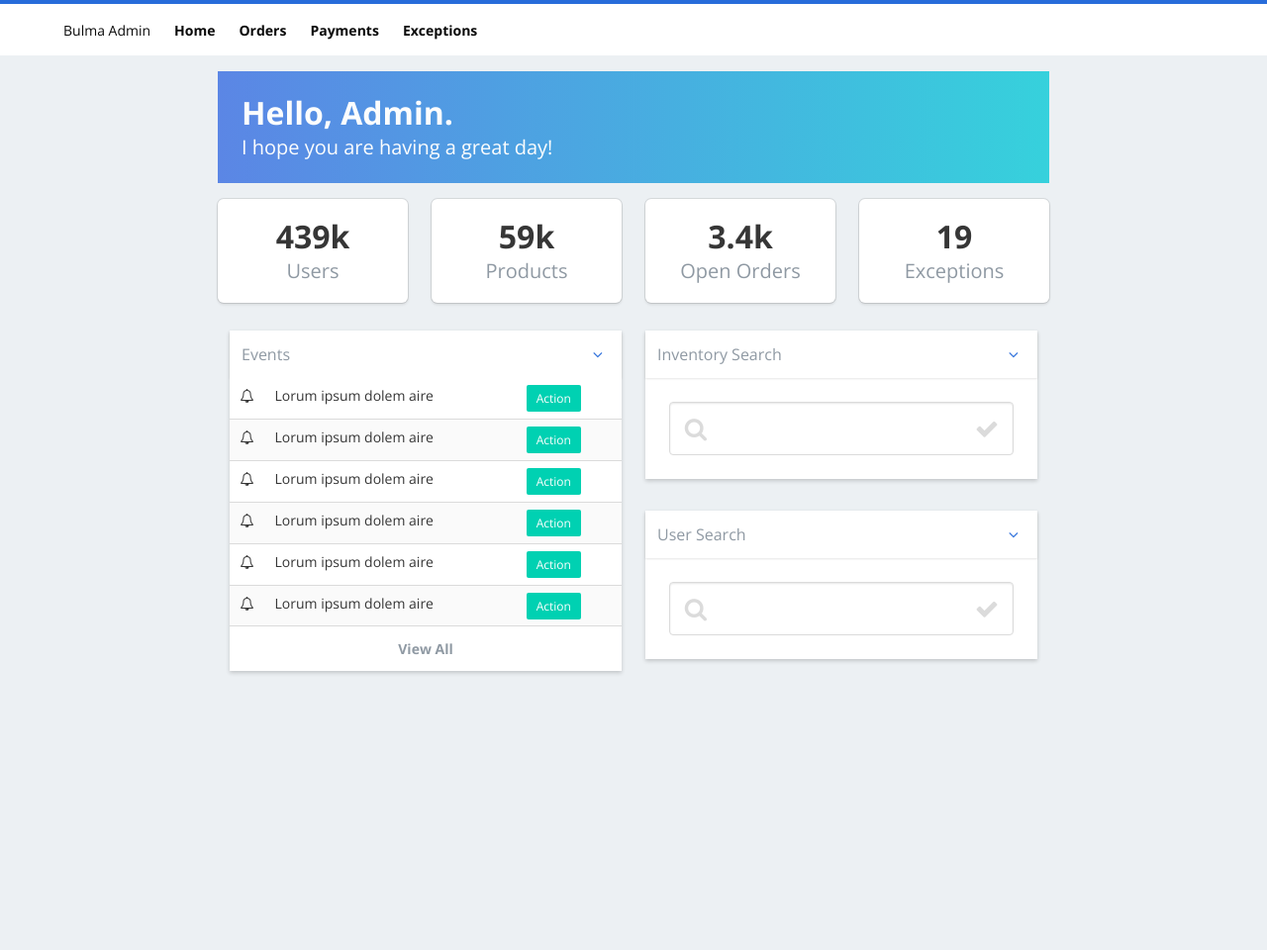
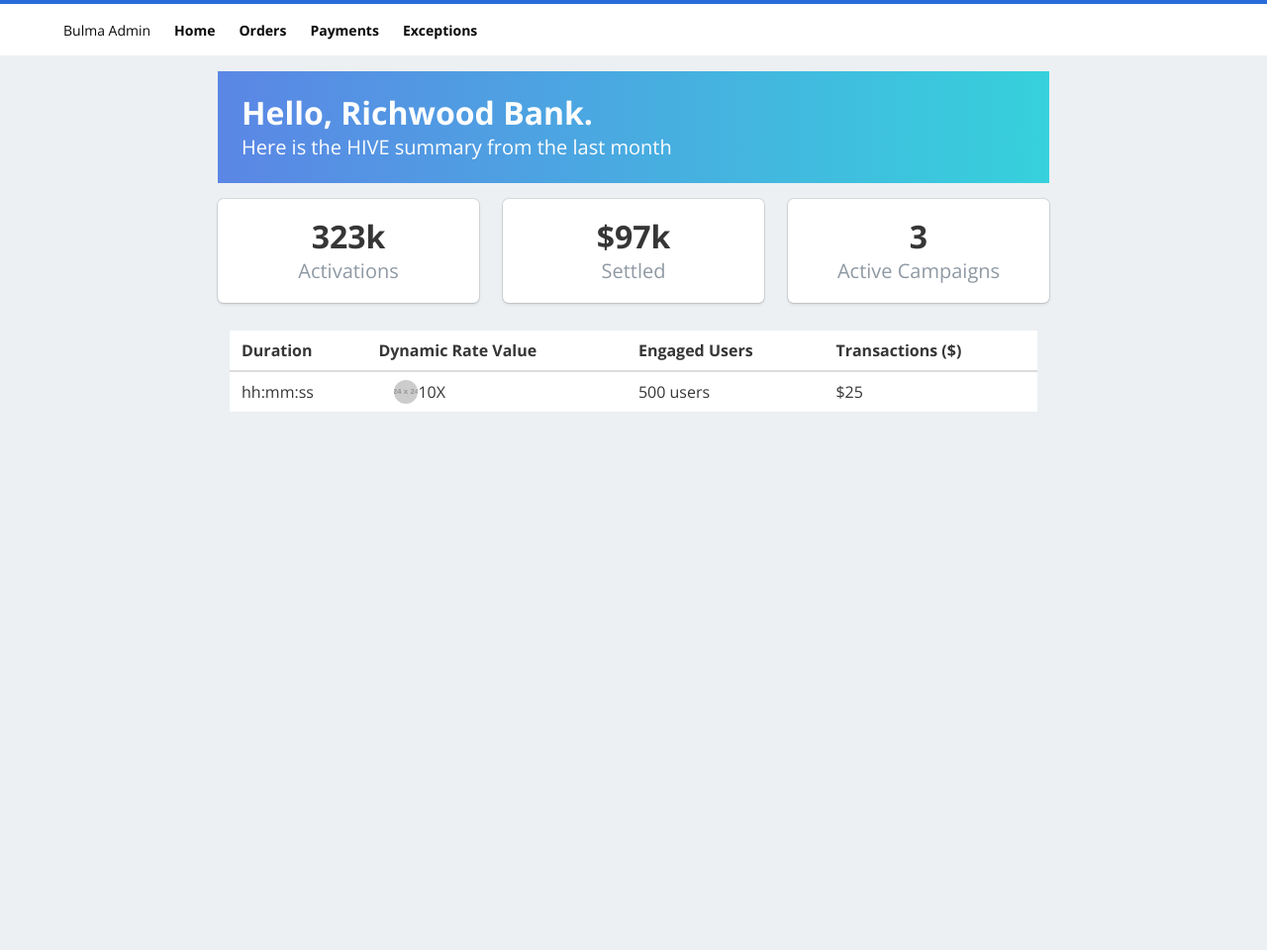
Before and after one commit to a-alonso/HiveProduct, a plain HTML site: page index.html in a window 1280 px wide. Shown: the whole page at 99% size. After the commit the page ends 800 px from the top, so only its background shows below. Drawn offline with nearby package versions, Linux system fonts and the light colour scheme; placeholder pictures from the web are drawn by us; a script that the page names is missing.

Commit message:
table wip

```diff
--- a/index.html
+++ b/index.html
@@ -100,118 +100,83 @@
                     </ul>
                 </nav> -->
                 <!-- END of Breadcrumb -->
+
+                <!-- START of Initial Info -->
                 <section class="hero is-info welcome is-small">
                     <div class="hero-body">
                         <div class="container">
                             <h1 class="title">
-                                Hello, Admin.
+                                Hello, Richwood Bank.
                             </h1>
                             <h2 class="subtitle">
-                                I hope you are having a great day!
+                                Here is the HIVE summary from the last month
                             </h2>
                         </div>
                     </div>
                 </section>
+
                 <section class="info-tiles">
                     <div class="tile is-ancestor has-text-centered">
                         <div class="tile is-parent">
                             <article class="tile is-child box">
-                                <p class="title">439k</p>
-                                <p class="subtitle">Users</p>
+                                <p class="title">323k</p>
+                                <p class="subtitle">Activations</p>
                             </article>
                         </div>
                         <div class="tile is-parent">
                             <article class="tile is-child box">
-                                <p class="title">59k</p>
-                                <p class="subtitle">Products</p>
+                                <p class="title">$97k</p>
+                                <p class="subtitle">Settled</p>
                             </article>
                         </div>
                         <div class="tile is-parent">
                             <article class="tile is-child box">
-                                <p class="title">3.4k</p>
-                                <p class="subtitle">Open Orders</p>
-                            </article>
-                        </div>
-                        <div class="tile is-parent">
-                            <article class="tile is-child box">
-                                <p class="title">19</p>
-                                <p class="subtitle">Exceptions</p>
+                                <p class="title">3</p>
+                                <p class="subtitle">Active Campaigns</p>
                             </article>
                         </div>
                     </div>
                 </section>
+                <!-- START of Initial Info -->
+                <!-- START of Table -->
                 <div class="columns">
-                    <div class="column is-6">
-                        <div class="card events-card">
-                            <header class="card-header">
-                                <p class="card-header-title">
-                                    Events
-                                </p>
-                                <a href="#" class="card-header-icon" aria-label="more options">
-                  <span class="icon">
-                    <i class="fa fa-angle-down" aria-hidden="true"></i>
-                  </span>
-                </a>
-                            </header>
-                            <div class="card-table">
-                                <div class="content">
-                                    <table class="table is-fullwidth is-striped">
-                                        <tbody>
-                                            <tr>
-                                                <td width="5%"><i class="fa fa-bell-o"></i></td>
-                                                <td>Lorum ipsum dolem aire</td>
-                                                <td><a class="button is-small is-primary" href="#">Action</a></td>
-                                            </tr>
-                                            <tr>
-                                                <td width="5%"><i class="fa fa-bell-o"></i></td>
-                                                <td>Lorum ipsum dolem aire</td>
-                                                <td><a class="button is-small is-primary" href="#">Action</a></td>
-                                            </tr>
-                                            <tr>
-                                                <td width="5%"><i class="fa fa-bell-o"></i></td>
-                                                <td>Lorum ipsum dolem aire</td>
-                                                <td><a class="button is-small is-primary" href="#">Action</a></td>
-                                            </tr>
-                                            <tr>
-                                                <td width="5%"><i class="fa fa-bell-o"></i></td>
-                                                <td>Lorum ipsum dolem aire</td>
-                                                <td><a class="button is-small is-primary" href="#">Action</a></td>
-                                            </tr>
-                                            <tr>
-                                                <td width="5%"><i class="fa fa-bell-o"></i></td>
-                                                <td>Lorum ipsum dolem aire</td>
-                                                <td><a class="button is-small is-primary" href="#">Action</a></td>
-                                            </tr>
-                                            <tr>
-                                                <td width="5%"><i class="fa fa-bell-o"></i></td>
-                                                <td>Lorum ipsum dolem aire</td>
-                                                <td><a class="button is-small is-primary" href="#">Action</a></td>
-                                            </tr>
-                                            <tr>
-                                                <td width="5%"><i class="fa fa-bell-o"></i></td>
-                                                <td>Lorum ipsum dolem aire</td>
-                                                <td><a class="button is-small is-primary" href="#">Action</a></td>
-                                            </tr>
-                                            <tr>
-                                                <td width="5%"><i class="fa fa-bell-o"></i></td>
-                                                <td>Lorum ipsum dolem aire</td>
-                                                <td><a class="button is-small is-primary" href="#">Action</a></td>
-                                            </tr>
-                                            <tr>
-                                                <td width="5%"><i class="fa fa-bell-o"></i></td>
-                                                <td>Lorum ipsum dolem aire</td>
-                                                <td><a class="button is-small is-primary" href="#">Action</a></td>
-                                            </tr>
-                                        </tbody>
-                                    </table>
-                                </div>
-                            </div>
-                            <footer class="card-footer">
-                                <a href="#" class="card-footer-item">View All</a>
-                            </footer>
-                        </div>
+                    <div class="column is-12">
+                        <table class ='table is-stripped is-fullwidth'>
+                          <thead>
+                            <tr>
+                              <th>Duration</th>
+                              <th>Dynamic Rate Value</th>
+                              <th>Engaged Users</th>
+                              <th>Transactions ($)</th>
+                            </tr>
+                          </thead>
+                          <tbody>
+                            <tr>
+                              <td>hh:mm:ss</td>
+                              <td>
+                                <article class="media">
+                                  <figure class="media-right">
+                                    <p class="image is-24x24">
+                                      <img class ='is-rounded'src="https://via.placeholder.com/24" alt="Multiplier"/>
+                                    </p>
+                                  </figure>
+                                  <div class="media-content">
+                                    <div class="content">
+                                      <p>10X</p>
+                                    </div>
+                                  </div>
+                                </article>
+                              </td>
+                              <td>500 users</td>
+                              <td>$25</td>
+                            </tr>
+                          </tbody>
+                        </table>
                     </div>
-                    <div class="column is-6">
+
+                    <!-- Collapsible Search -->
+
+                    <!-- <div class="column is-6">
                         <div class="card">
                             <header class="card-header">
                                 <p class="card-header-title">
@@ -262,8 +227,9 @@
                                 </div>
                             </div>
                         </div>
-                    </div>
+                    </div> -->
                 </div>
+                <!-- END of Table -->
             </div>
         </div>
     </div>
```
